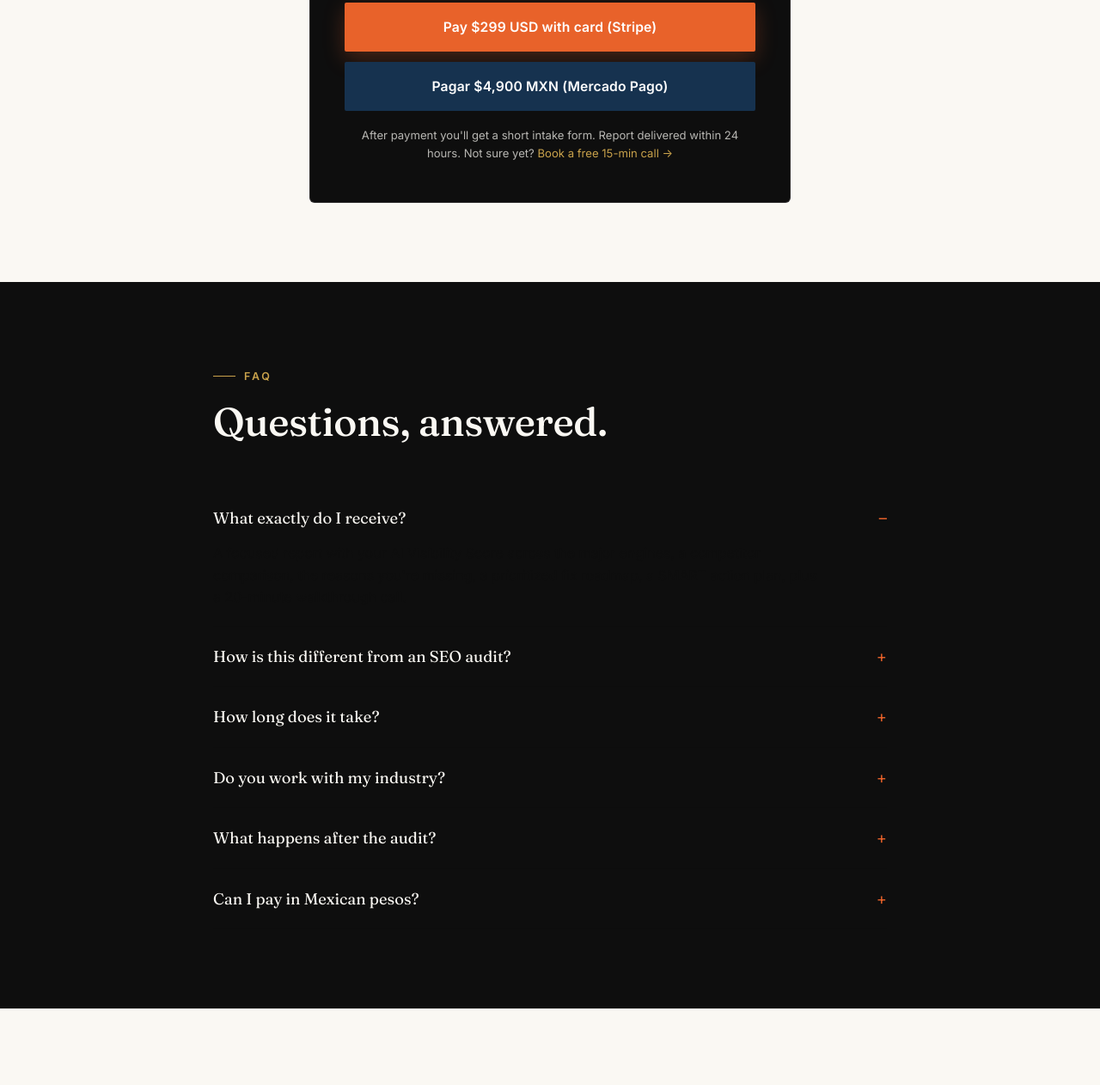
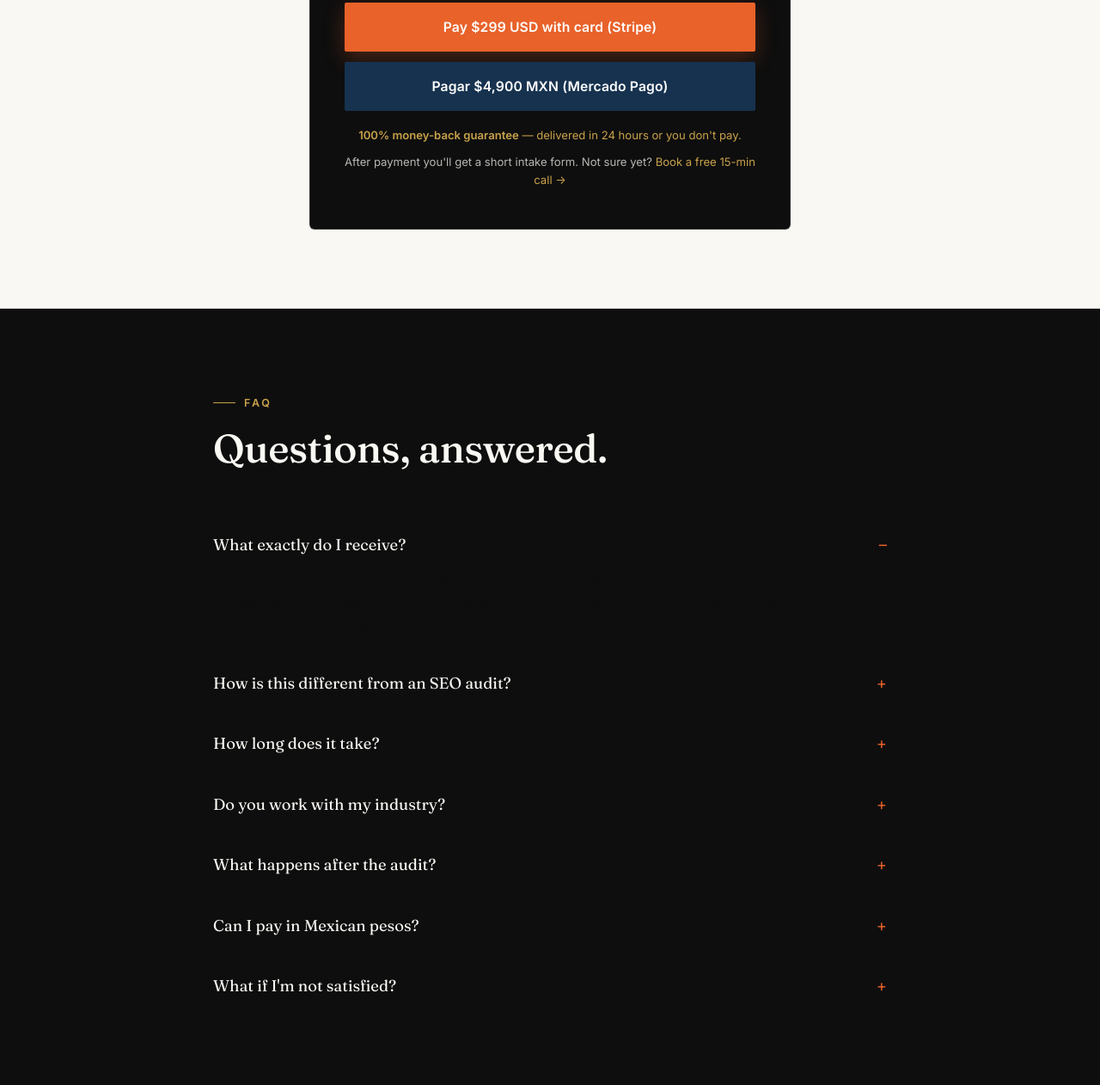
Before and after one commit to Onlyjackdaniel/pragma, a plain HTML site: page audit/index.html in a window 1280 px wide. Shown: the part 4502-5764 px from the top of the page at 86% size. Drawn offline with Linux system fonts and the light colour scheme.

Commit message:
Add money-back guarantee + refund FAQ to audit page
Co-Authored-By: Claude Opus 4.8 <noreply@anthropic.com>

```diff
--- a/audit/index.html
+++ b/audit/index.html
@@ -146,7 +146,8 @@
         <a href="https://buy.stripe.com/00w7sK7rz9oi4jI7nXcV200" class="btn btn-cta btn-pay" target="_blank" rel="noopener">Pay $299 USD with card (Stripe)</a>
         <a href="https://mpago.li/2djdd5P" class="btn btn-mp btn-pay" target="_blank" rel="noopener">Pagar $4,900 MXN (Mercado Pago)</a>
       </div>
-      <p class="fine">After payment you'll get a short intake form. Report delivered within 24 hours. Not sure yet? <a href="#contact" class="gold">Book a free 15-min call →</a></p>
+      <p class="fine" style="color:var(--gold)"><b>100% money-back guarantee</b> — delivered in 24 hours or you don't pay.</p>
+      <p class="fine">After payment you'll get a short intake form. Not sure yet? <a href="#contact" class="gold">Book a free 15-min call →</a></p>
     </div>
   </div>
 </section>
@@ -162,6 +163,7 @@
       <details><summary>Do you work with my industry?</summary><p>We work across industries, with a focus on mid-sized businesses and boutique hotels. If AI can be asked about your category, we can audit it.</p></details>
       <details><summary>What happens after the audit?</summary><p>You get a clear plan you can run yourself — or you can hand it to us. Many clients turn the audit into ongoing work once they see exactly what's possible.</p></details>
       <details><summary>Can I pay in Mexican pesos?</summary><p>Yes. Pay $299 USD by card via Stripe, or $4,900 MXN via Mercado Pago.</p></details>
+      <details><summary>What if I'm not satisfied?</summary><p>Simple: if we don't deliver within 24 hours, or the audit isn't what we promised, we revise it or refund you in full. No fine print.</p></details>
     </div>
   </div>
 </section>
```
Also changed, not shown: 1 other file.
